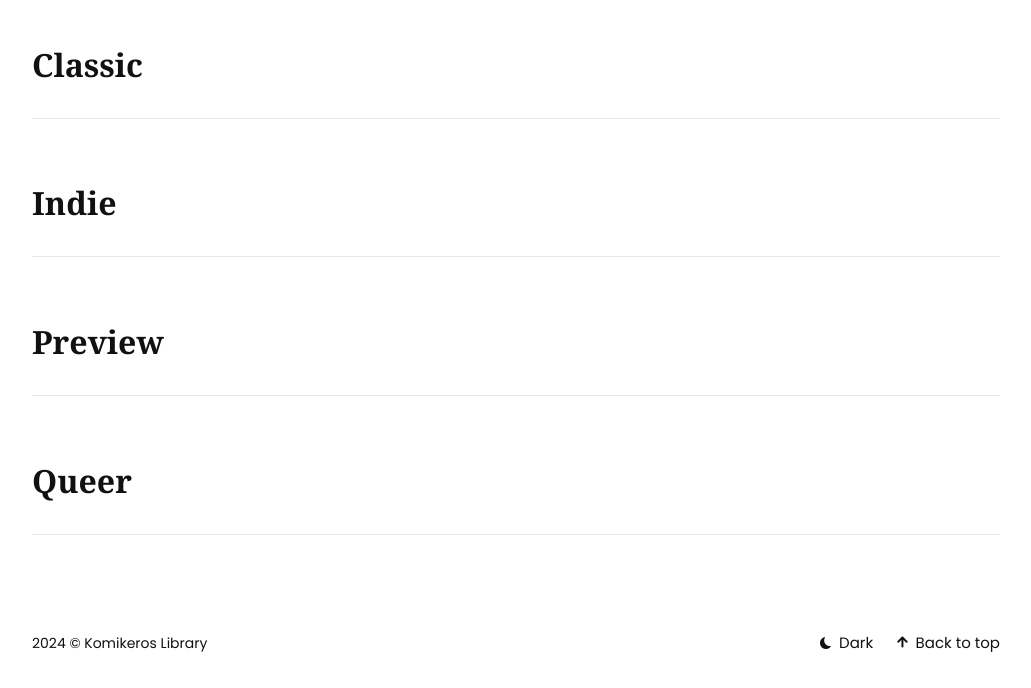
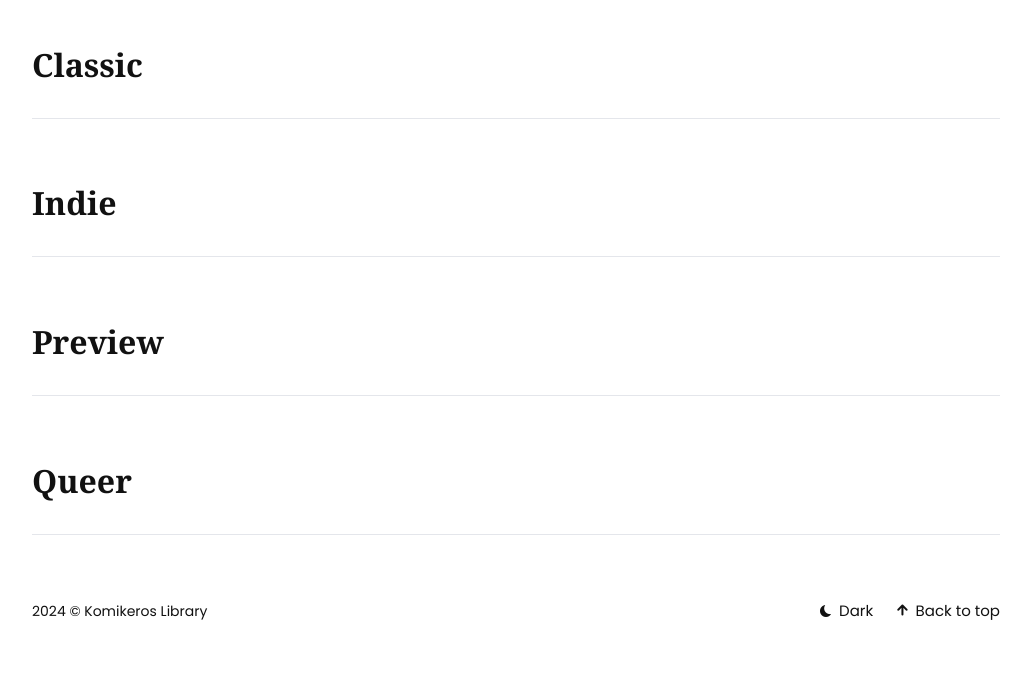
Before and after one commit to komikeros/komikeros.github.io, a Jekyll site: the page built from index.html, in a window 1280 px wide. Shown: the part 1698-2386 px from the top of the page, without its empty margins (124-1155 px from the left). Built offline with Jekyll 4.4.1, drawn with Linux system fonts in a browser that asks for light colours; after the commit the page ends 2354 px from its top, so only the background shows below that.

Commit message:
Shrink extra spacing in footer

```diff
--- a/_sass/3-modules/_footer.scss
+++ b/_sass/3-modules/_footer.scss
@@ -1,7 +1,7 @@
 /* Footer */
 .footer__inner {
-  padding: 64px 0;
-  border-top: 1px solid var(--border-color);
+  padding: 40px 0;
+  // border-top: 1px solid var(--border-color);
   border-bottom: 1px solid var(--border-color);
 
   .row .col {
@@ -284,7 +284,7 @@
   display: flex;
   align-items: center;
   flex-wrap: wrap;
-  padding: 32px 0;
+  padding: 0 0 32px;
 
   @media (max-width: $tablet) {
     flex-direction: column;
```
